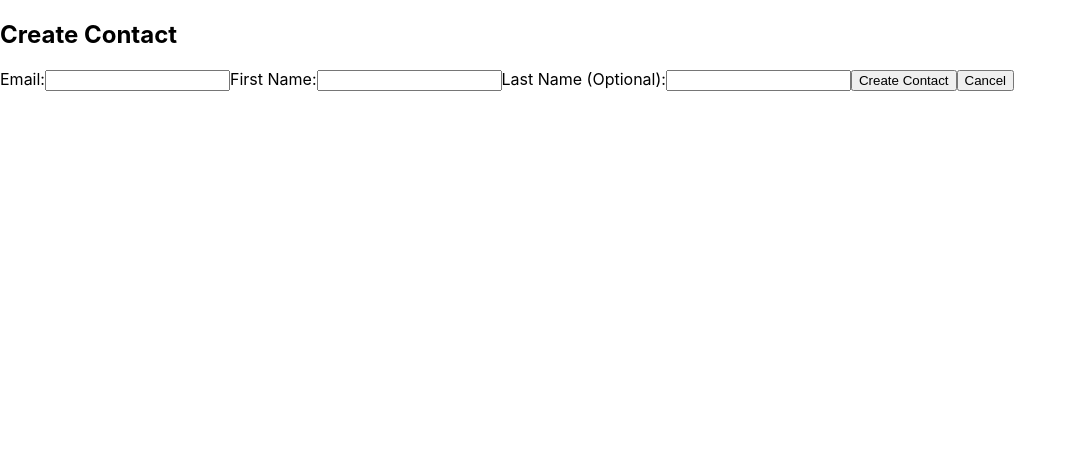
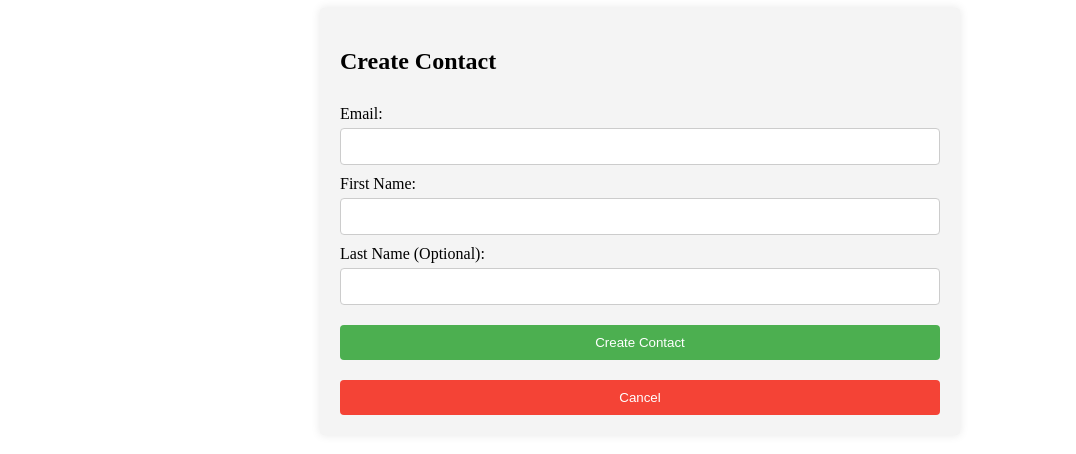
Before and after one commit to saadman2001rahman/testwebsite, a React (Create React App) app: page / in a window 1280 px wide. Both pictures are taken after a click on the button "Create Contact". Shown: the top 454 px of the page, without its empty margins (0-1076 px from the left). Built offline with nearby package versions, Linux system fonts and the light colour scheme.

Commit message:
added styling to the website. Validation works for new and editted contacts

```diff
--- /dev/null
+++ b/src/CreateContactPage.css
@@ -0,0 +1,82 @@
+.create-contact-page {
+    width: 100%;
+    max-width: 600px;
+    margin: 0 auto;
+    padding: 20px;
+    box-shadow: 0 0 10px rgba(0, 0, 0, 0.1);
+    background-color: #f4f4f4;
+    border-radius: 4px;
+}
+
+.contact-form {
+    display: flex;
+    flex-direction: column;
+}
+
+.contact-form label {
+    margin-top: 10px;
+}
+
+.form-input {
+    padding: 10px;
+    margin-top: 5px;
+    border-radius: 4px;
+    border: 1px solid #ccc;
+}
+
+.submit-btn {
+    margin-top: 20px;
+    padding: 10px;
+    background-color: #4caf50;
+    color: white;
+    border: none;
+    border-radius: 4px;
+    cursor: pointer;
+}
+
+.cancel-btn {
+    margin-top: 10px;
+    padding: 10px;
+    background-color: #f44336;
+    color: white;
+    border: none;
+    border-radius: 4px;
+    cursor: pointer;
+}
+
+.error {
+    color: red;
+    font-size: 0.8em;
+}
+
+.success {
+    color: green;
+    font-size: 1em;
+}
+
+.submit-btn, .cancel-btn {
+    margin-top: 20px;
+    padding: 10px;
+    border: none;
+    border-radius: 4px;
+    cursor: pointer;
+    transition: background-color 0.3s ease;
+}
+
+.submit-btn {
+    background-color: #4caf50;
+    color: white;
+}
+
+.submit-btn:hover {
+    background-color: #45a049;
+}
+
+.cancel-btn {
+    background-color: #f44336;
+    color: white;
+}
+
+.cancel-btn:hover {
+    background-color: #da190b;
+}
--- a/src/CreateContactPage.js
+++ b/src/CreateContactPage.js
@@ -1,4 +1,5 @@
 import React, { useState, useEffect } from 'react';
+import './CreateContactPage.css';
 
 const CreateContactPage = ({ onAddContact, onCancelClick }) => {
     const [contact, setContact] = useState({
@@ -55,28 +56,29 @@ const CreateContactPage = ({ onAddContact, onCancelClick }) => {
         }
     }, [errors]);
 
-
     return (
-        <div>
+        <div className="create-contact-page">
             {Object.keys(errors).length === 0 && submitting ? (
                 <span className="success">Successfully submitted ✓</span>
             ) : null}
             <h2>Create Contact</h2>
-            <form>
+            <form className="contact-form">
                 <label>Email:</label>
                 <input
+                    className="form-input"
                     type="email"
                     name="email"
                     value={contact.email}
                     onChange={handleInputChange}
-                    style={{ border: errors.email ? "1px solid red" : null }}
+                    style={{ borderColor: errors.email ? 'red' : '' }}
                 />
                 {errors.email ? (
-                    <p className="error">{errors.email}</p>
+                    <p className="error">Email should not be empty</p>
                 ) : null}
 
                 <label>First Name:</label>
                 <input
+                    className="form-input"
                     type="text"
                     name="firstName"
                     value={contact.firstName}
@@ -84,25 +86,24 @@ const CreateContactPage = ({ onAddContact, onCancelClick }) => {
                     style={{ borderColor: errors.firstName ? 'red' : '' }}
                 />
                 {errors.firstName ? (
-                    <p className="error">{errors.firstName}</p>
+                    <p className="error">First Name should not be empty</p>
                 ) : null}
 
                 <label>Last Name (Optional):</label>
                 <input
+                    className="form-input"
                     type="text"
                     name="lastName"
                     value={contact.lastName}
                     onChange={handleInputChange}
-                    style={{ borderColor: errors.lastName ? 'red' : '' }}
+                    minLength={2}
+                    maxLength={30}
                 />
-                {errors.lastName ? (
-                    <p className="error">{errors.lastName}</p>
-                ) : null}
 
-                <button type="button" onClick={handleSubmit}>
+                <button className="submit-btn" type="button" onClick={handleSubmit}>
                     Create Contact
                 </button>
-                <button type="button" onClick={onCancelClick}>
+                <button className="cancel-btn" type="button" onClick={onCancelClick}>
                     Cancel
                 </button>
             </form>
--- a/src/EditContactPage.js
+++ b/src/EditContactPage.js
@@ -1,4 +1,6 @@
 import React, { useState, useEffect } from 'react';
+import './CreateContactPage.css';
+
 
 const EditContactPage = ({ contact, onUpdateContact, onCancelClick }) => {
     const [editedContact, setEditedContact] = useState({
@@ -57,16 +59,16 @@ const EditContactPage = ({ contact, onUpdateContact, onCancelClick }) => {
         }
     }, [errors]);
 
-
     return (
-        <div>
+        <div className="create-contact-page">
             <h2>Edit Contact</h2>
-            <form>
+            <form className="contact-form">
                 <label>Email:</label>
                 <p>{editedContact.email}</p>
 
                 <label>First Name:</label>
                 <input
+                    className="form-input"
                     type="text"
                     name="firstName"
                     value={editedContact.firstName}
@@ -79,6 +81,7 @@ const EditContactPage = ({ contact, onUpdateContact, onCancelClick }) => {
 
                 <label>Last Name (Optional):</label>
                 <input
+                    className="form-input"
                     type="text"
                     name="lastName"
                     value={editedContact.lastName}
@@ -89,10 +92,11 @@ const EditContactPage = ({ contact, onUpdateContact, onCancelClick }) => {
                     <p className="error">{errors.lastName}</p>
                 ) : null}
 
-                <button type="button" onClick={handleSubmit}>
+
+                <button className="submit-btn" type="button" onClick={handleSubmit}>
                     Save Changes
                 </button>
-                <button type="button" onClick={onCancelClick}>
+                <button className="cancel-btn" type="button" onClick={onCancelClick}>
                     Cancel
                 </button>
             </form>
--- /dev/null
+++ b/src/MainPage.css
@@ -0,0 +1,66 @@
+.main-page {
+    width: 100%;
+    max-width: 600px;
+    margin: 0 auto;
+    padding: 20px;
+    box-shadow: 0 0 10px rgba(0, 0, 0, 0.1);
+    background-color: #f4f4f4;
+    border-radius: 4px;
+}
+
+.contact-list {
+    list-style-type: none;
+    padding: 0;
+}
+
+.contact-item {
+    margin-bottom: 10px;
+    padding: 10px;
+    border: 1px solid #ccc;
+    border-radius: 4px;
+}
+
+.contact-item span {
+    margin-right: 20px;
+}
+
+.edit-btn, .remove-btn, .create-btn {
+    padding: 5px 10px;
+    border: none;
+    border-radius: 4px;
+    cursor: pointer;
+    transition: background-color 0.3s ease;
+    margin-right: 10px; /* Add right margin to separate buttons */
+}
+
+.edit-btn {
+    background-color: #4caf50;
+    color: white;
+}
+
+.edit-btn:hover {
+    background-color: #45a049;
+}
+
+.remove-btn {
+    background-color: #f44336;
+    color: white;
+}
+
+.remove-btn:hover {
+    background-color: #da190b;
+}
+
+.create-btn {
+    margin-top: 20px;
+    padding: 10px 20px;
+    background-color: #4caf50;
+    color: white;
+    border: none;
+    border-radius: 4px;
+    cursor: pointer;
+}
+
+.create-btn:hover {
+    background-color: #45a049;
+}
--- a/src/MainPage.js
+++ b/src/MainPage.js
@@ -1,19 +1,20 @@
 import React from 'react';
+import './MainPage.css';
 
 const MainPage = ({ contactsList, onCreateClick, onRemoveClick, onEditClick }) => {
     return (
-        <div>
+        <div className="main-page">
             <h2>Contact List</h2>
-            <ul>
+            <ul className="contact-list">
                 {contactsList.map((contact, index) => (
-                    <li key={index}>
-                        {contact.firstName} {contact.lastName} - {contact.email}{' '}
-                        <button onClick={() => onEditClick(index)}>Edit</button>
-                        <button onClick={() => onRemoveClick(index)}>Remove</button>
+                    <li key={index} className="contact-item">
+                        <span>{contact.firstName} {contact.lastName} - {contact.email}</span>
+                        <button className="edit-btn" onClick={() => onEditClick(index)}>Edit</button>
+                        <button className="remove-btn" onClick={() => onRemoveClick(index)}>Remove</button>
                     </li>
                 ))}
             </ul>
-            <button onClick={onCreateClick}>Create Contact</button>
+            <button className="create-btn" onClick={onCreateClick}>Create Contact</button>
         </div>
     );
 };
--- a/src/index.css
+++ b/src/index.css
@@ -3,11 +3,95 @@ body {
   font-family: -apple-system, BlinkMacSystemFont, 'Segoe UI', 'Roboto', 'Oxygen',
     'Ubuntu', 'Cantarell', 'Fira Sans', 'Droid Sans', 'Helvetica Neue',
     sans-serif;
+    font-size: 16px;
+    line-height: 1.6;
+
+    /* text-align: center; */
+    display: flex;
+    flex-direction: column;
+    justify-content: center;
+    align-items: center;
   -webkit-font-smoothing: antialiased;
   -moz-osx-font-smoothing: grayscale;
+
 }
 
 code {
   font-family: source-code-pro, Menlo, Monaco, Consolas, 'Courier New',
     monospace;
 }
+
+
+/* label {
+  display: block;
+  padding-left: 15px;
+  text-indent: -15px;
+}
+
+input[type="text"],
+input[type="email"] {
+  width: 100%;
+  padding: 10px;
+  margin-bottom: 10px;
+  border: 1px solid #ddd;
+  border-radius: 5px;
+}
+
+input[type="text"]:focus,
+input[type="email"]:focus {
+  outline: none;
+  border-color: lightblue;
+  box-shadow: 0 0 5px rgba(0, 123, 255, 0.5);
+}
+
+form {
+  margin-top: 35px;
+}
+
+button {
+  margin: 5px;
+  padding: 7px 9px;
+  border-radius: 5px;
+  font-size: 15px;
+  border: 0px;
+  background-color: darkblue;
+  color: white;
+  font-weight: bold;
+  cursor: pointer;
+}
+.error {
+  color: red;
+  font-size: 11px;
+}
+.success {
+  font-size: 20px;
+  color: rgb(75, 181, 67);
+}
+
+.buttons {
+}
+
+
+ul {
+  list-style: none;
+  padding: 0;
+}
+
+li {
+  border: 1px solid #ddd;
+  margin: 10px;
+  padding: 10px;
+  border-radius: 5px;
+  display: flex;
+  justify-content: space-between;
+  align-items: center;
+}
+
+.email {
+  font-weight: bold;
+}
+
+.name {
+  margin: 3px;
+  color: #555;
+} */
--- a/src/index.js
+++ b/src/index.js
@@ -1,6 +1,6 @@
 import React from 'react';
 import ReactDOM from 'react-dom/client';
-import './index.css';
+// import './index.css';
 import App from './App';
 import reportWebVitals from './reportWebVitals';
 
```
